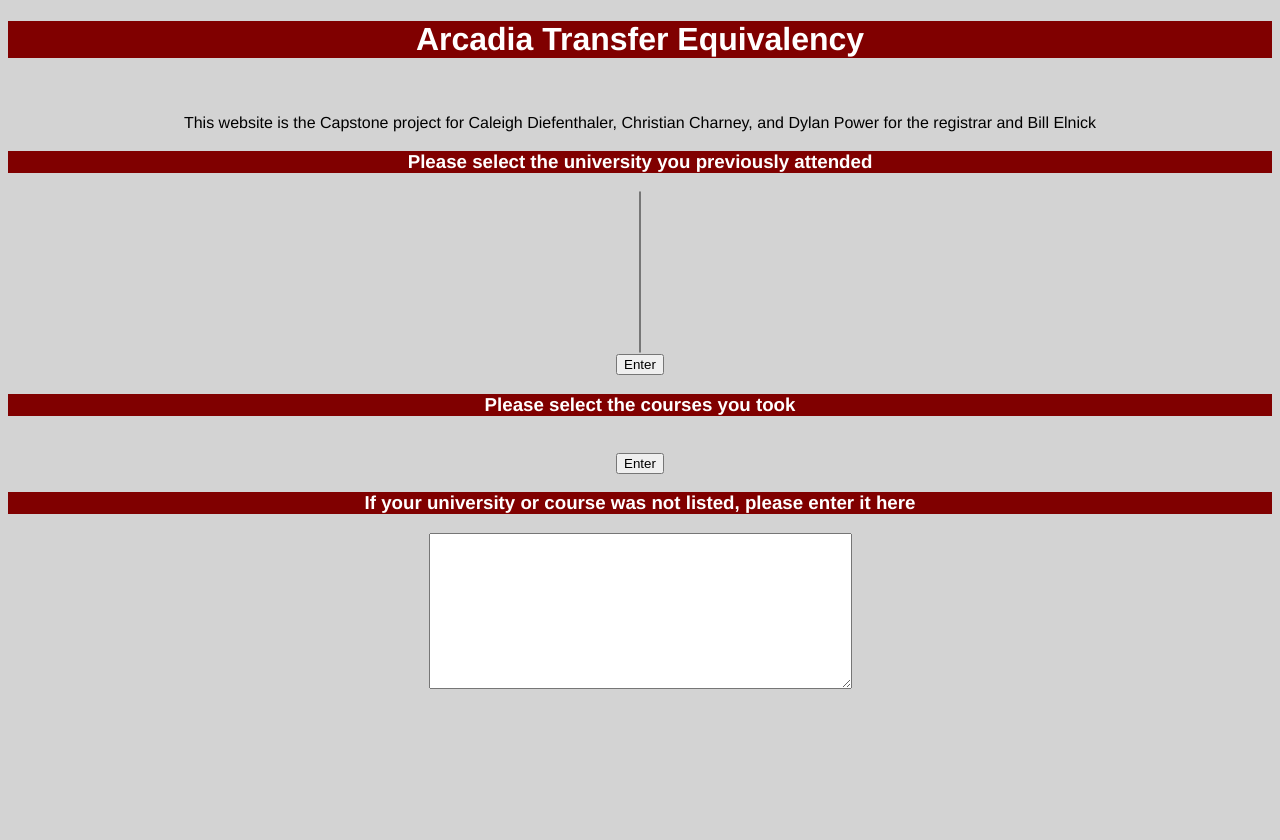
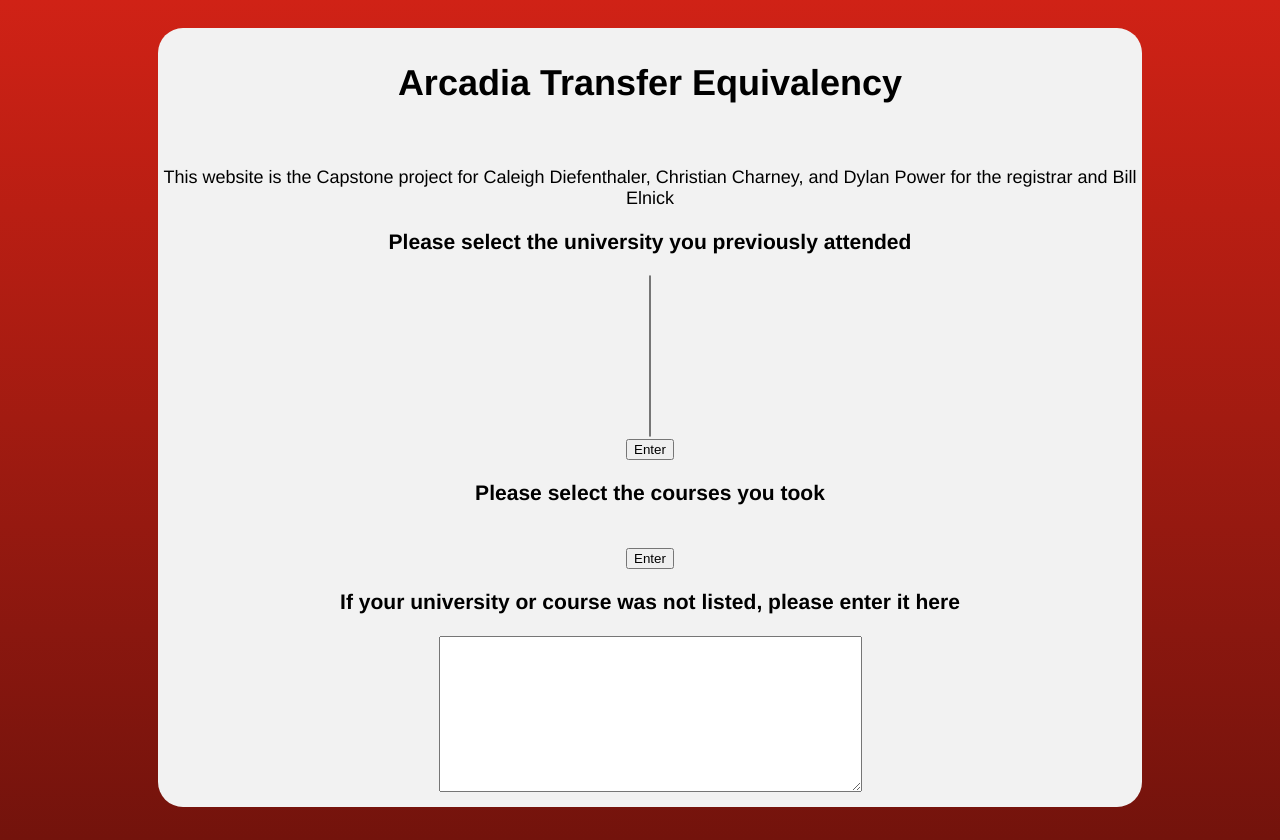
Before and after one commit to caleigh324/Capstone, a PHP site: page /code.php in a window 1280 px wide. Before the commit the page ends 689 px from the top, so only its background shows below. Run offline with PHP 8.4, Linux system fonts and the light colour scheme; data that the repository does not hold is empty.

Commit message:
Add files via upload

```diff
--- a/style.css
+++ b/style.css
@@ -1,15 +1,51 @@
+html {
+  border-radius: 25px;
+	padding-left: 150px;
+	padding-right: 150px;
+	padding-top: 20px;
+    padding-bottom: 20px;
+    background: #f2f2f2; /* fallback color */
+    background: linear-gradient(#d02216, #b91e13, #a21b11, #8a170f,#73130c);
+    background-repeat: no-repeat;
+    background-size: cover;
+    width: 100%;
+    height: 100%;
+    max-width: 1000px;
+  	margin: auto;
+}
+
 body{
+	border-radius: 25px;
+	padding-left: 1px;
+	padding-right: 1px;
+	padding-top: 10px;
+    padding-bottom: 10px;
   font-family: Helvetica;
+  font-size: 18px;
   text-align: center;
-  background-color: lightgray;
+  background-color: #f2f2f2 ;
   color:black;
 }
-h1{
-	background-color:maroon;
+
+#ip1 {
+    border-radius: 18px;
+
+}
+
+#submit {
+    width: 90px;  height: 80px;
+}
+
+/*
+h1{ border: 1px solid black;
+    padding: 10px 10px 10px;
+	background-color:white;
 	color:white;
 }
 
-h3{
-background-color:maroon;
-color:white;
-}
+h3{ border: 1px solid black;
+    padding: 10px 10px 10px;
+	background-color:white;
+	color:white;
+	}
+ */
```
Also changed, not shown: style2.css (+6 -5 lines).
